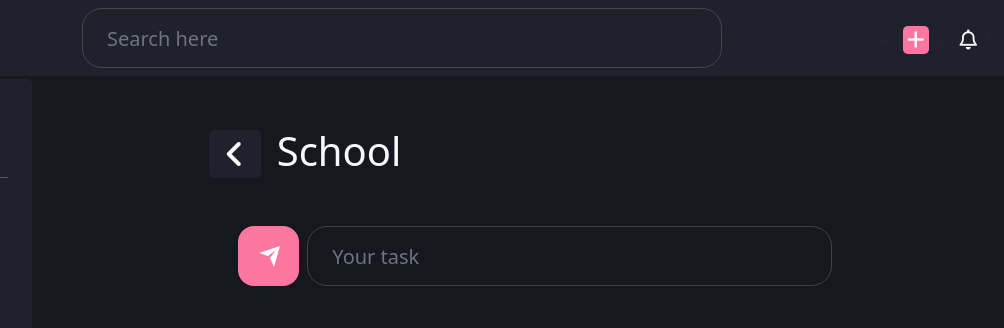
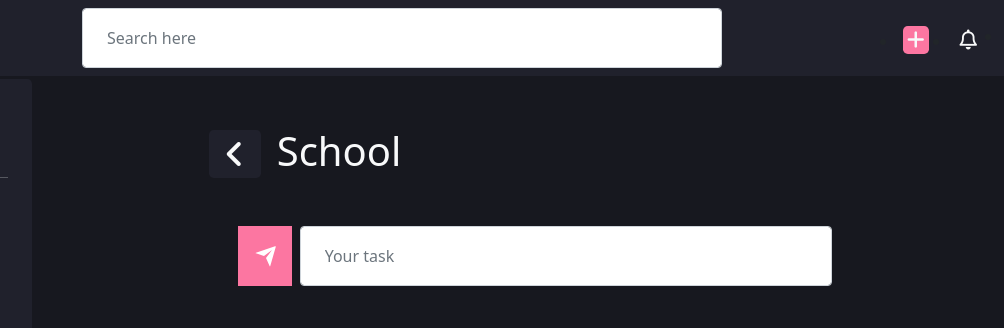
Before and after one commit to Abouzaid1/ToDo-LIst-app, a plain HTML site: page index.html in a window 1280 px wide. Shown: the top 328 px of the page, 184-1188 px from the left. Drawn offline with nearby package versions, Linux system fonts and the light colour scheme.

Commit message:
Update index.html

```diff
--- a/index.html
+++ b/index.html
@@ -8,9 +8,9 @@
   <title>ToDo List - School - Task</title>
   <link rel="shortcut icon" href="image/logo.png" type="image/x-icon">
   <link rel="stylesheet" href="https://cdnjs.cloudflare.com/ajax/libs/font-awesome/6.3.0/css/all.min.css">
-  <link href="https://cdn.jsdelivr.net/npm/bootstrap@5.0.2/dist/css/bootstrap.min.css" rel="stylesheet"
-    integrity="sha384-EVSTQN3/azprG1Anm3QDgpJLIm9Nao0Yz1ztcQTwFspd3yD65VohhpuuCOmLASjC" crossorigin="anonymous">
+
   <link rel="stylesheet" href="css/main.css">
+  <link rel="stylesheet" href="css/bootstrap.min.css">
 </head>
 
 <body>
```
